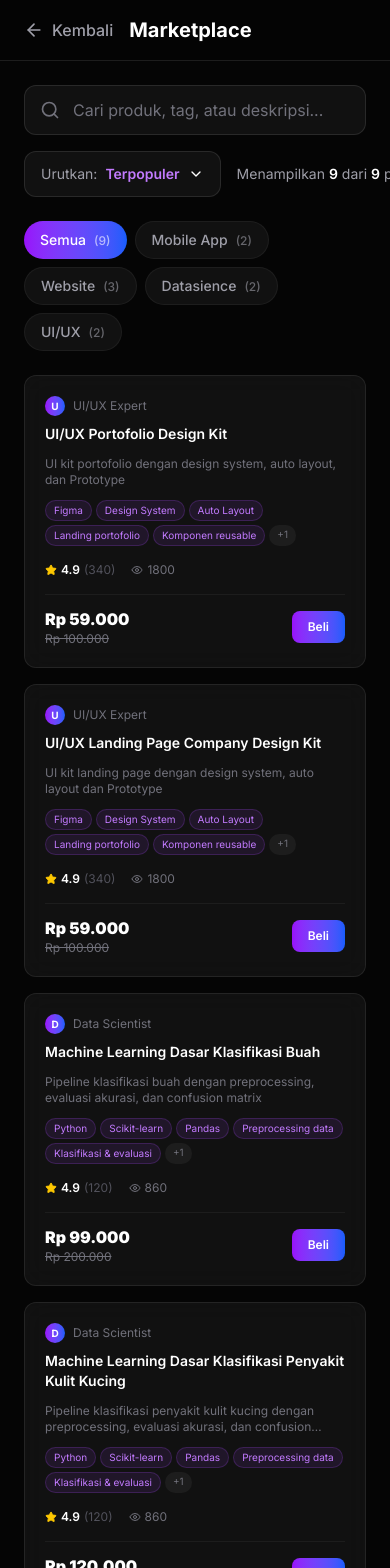
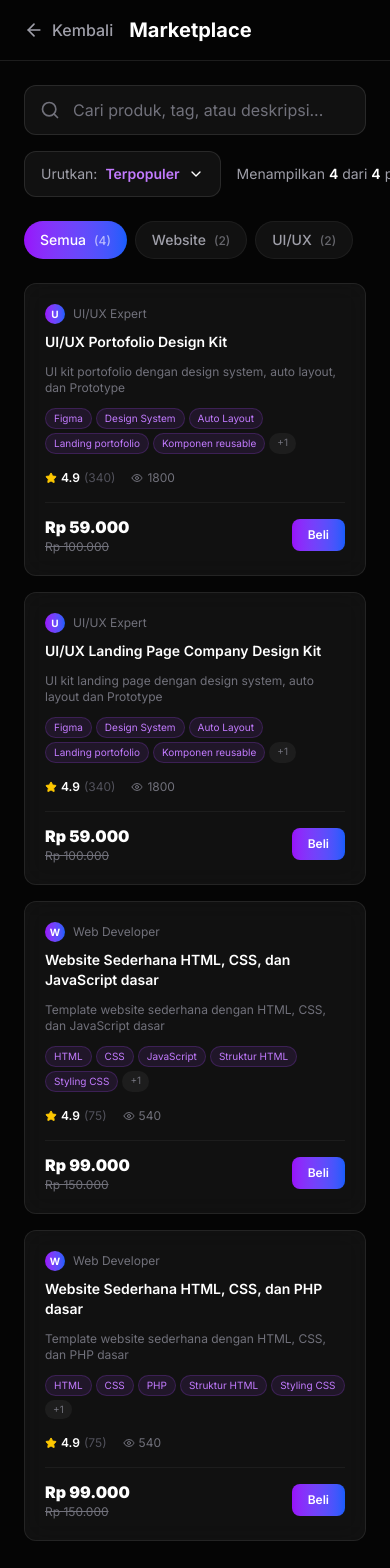
Before and after one commit to adinnur890/Brand-Developer, a Next.js app: page /marketplace in a window 390 px wide. Shown: the top 1568 px of the page. Built offline with nearby package versions, Linux system fonts and the light colour scheme.

Commit message:
Remove Mobile App and Datasience categories, keep only Website and UI/UX

```diff
--- a/src/app/marketplace/page.tsx
+++ b/src/app/marketplace/page.tsx
@@ -13,11 +13,11 @@ const products = [
     reviews: 340,
     views: 1800,
     author: "UI/UX Expert",
+    category: "UI/UX",
     description: "UI kit portofolio dengan design system, auto layout, dan Prototype",
     tags: ["Figma", "Design System", "Auto Layout", "Landing portofolio", "Komponen reusable", "Prototype"],
     price: 59000,
     originalPrice: 100000,
-    image: "/Nexora-ai.png",
   },
   {
     id: 2,
@@ -26,110 +26,43 @@ const products = [
     reviews: 340,
     views: 1800,
     author: "UI/UX Expert",
+    category: "UI/UX",
     description: "UI kit landing page dengan design system, auto layout dan Prototype",
     tags: ["Figma", "Design System", "Auto Layout", "Landing portofolio", "Komponen reusable", "Prototype"],
     price: 59000,
     originalPrice: 100000,
-    image: "/Nexora-ai.png",
   },
   {
     id: 3,
-    title: "Machine Learning Dasar Klasifikasi Buah",
-    rating: 4.9,
-    reviews: 120,
-    views: 860,
-    author: "Data Scientist",
-    description: "Pipeline klasifikasi buah dengan preprocessing, evaluasi akurasi, dan confusion matrix",
-    tags: ["Python", "Scikit-learn", "Pandas", "Preprocessing data", "Klasifikasi & evaluasi", "Confusion matrix"],
-    price: 99000,
-    originalPrice: 200000,
-    image: "/tododin-preview.jpg",
-  },
-  {
-    id: 4,
-    title: "Machine Learning Dasar Klasifikasi Penyakit Kulit Kucing",
-    rating: 4.9,
-    reviews: 120,
-    views: 860,
-    author: "Data Scientist",
-    description: "Pipeline klasifikasi penyakit kulit kucing dengan preprocessing, evaluasi akurasi, dan confusion matrix",
-    tags: ["Python", "Scikit-learn", "Pandas", "Preprocessing data", "Klasifikasi & evaluasi", "Confusion matrix"],
-    price: 120000,
-    originalPrice: 200000,
-    image: "/tododin-preview.jpg",
-  },
-  {
-    id: 5,
     title: "Website Sederhana HTML, CSS, dan JavaScript dasar",
     rating: 4.9,
     reviews: 75,
     views: 540,
     author: "Web Developer",
+    category: "Website",
     description: "Template website sederhana dengan HTML, CSS, dan JavaScript dasar",
     tags: ["HTML", "CSS", "JavaScript", "Struktur HTML", "Styling CSS", "Interaksi JS"],
     price: 99000,
     originalPrice: 150000,
-    image: "/Nexora-ai.png",
   },
   {
-    id: 6,
+    id: 4,
     title: "Website Sederhana HTML, CSS, dan PHP dasar",
     rating: 4.9,
     reviews: 75,
     views: 540,
     author: "Web Developer",
+    category: "Website",
     description: "Template website sederhana dengan HTML, CSS, dan PHP dasar",
     tags: ["HTML", "CSS", "PHP", "Struktur HTML", "Styling CSS", "Interaksi PHP"],
     price: 99000,
     originalPrice: 150000,
-    image: "/Nexora-ai.png",
-  },
-  {
-    id: 7,
-    title: "Aplikasi Login + CRUD (Flutter + MySQL)",
-    rating: 4.9,
-    reviews: 64,
-    views: 520,
-    author: "Mobile Developer",
-    description: "Aplikasi Flutter dengan autentikasi dan CRUD terhubung ke MySQL via API",
-    tags: ["Flutter", "MySQL", "REST API", "Auth", "CRUD", "Login & Register", "CRUD data", "API MySQL (PHP)"],
-    price: 199000,
-    originalPrice: 500000,
-    image: "/tododin-preview.jpg",
-  },
-  {
-    id: 8,
-    title: "Aplikasi Login + CRUD (ReactNative + MySQL)",
-    rating: 4.9,
-    reviews: 64,
-    views: 520,
-    author: "Mobile Developer",
-    description: "Aplikasi ReactNative dengan autentikasi dan CRUD terhubung ke MySQL via API",
-    tags: ["ReactNative", "MySQL", "REST API", "Auth", "CRUD", "Login & Register", "CRUD data", "API MySQL (PHP)"],
-    price: 199000,
-    originalPrice: 500000,
-    image: "/tododin-preview.jpg",
-  },
-  {
-    id: 9,
-    title: "Aplikasi Kasir POS Desktop (NEXT.js + Electron)",
-    rating: 4.9,
-    reviews: 8,
-    views: 10,
-    author: "Full Stack Developer",
-    description: "Aplikasi kasir desktop berbasis Next.js + Electron dengan kelola produk/kategori, penjualan, cetak struk, dan laporan.",
-    tags: ["Next.js", "Electron", "TypeScript", "Prisma", "React Query", "Kelola produk & kategori", "Penjualan POS (diskon & kembalian)", "Cetak struk thermal", "Laporan pemasukan & pengeluaran"],
-    price: 250000,
-    originalPrice: 350000,
-    image: "/Nexora-ai.png",
   },
 ];
 
 const categories = [
-  { name: "Semua", count: 9 },
-  { name: "Mobile App", count: 2 },
-  { name: "Website", count: 3 },
-  { name: "Datasience", count: 2 },
+  { name: "Semua", count: 4 },
+  { name: "Website", count: 2 },
   { name: "UI/UX", count: 2 },
 ];
 
@@ -150,10 +83,11 @@ export default function MarketplacePage() {
   const [showSortDropdown, setShowSortDropdown] = useState(false);
 
   const filteredProducts = products.filter((product) => {
+    const matchesCategory = activeCategory === "Semua" || product.category === activeCategory;
     const matchesSearch = product.title.toLowerCase().includes(searchQuery.toLowerCase()) ||
       product.description.toLowerCase().includes(searchQuery.toLowerCase()) ||
       product.tags.some(tag => tag.toLowerCase().includes(searchQuery.toLowerCase()));
-    return matchesSearch;
+    return matchesCategory && matchesSearch;
   });
 
   return (
```
